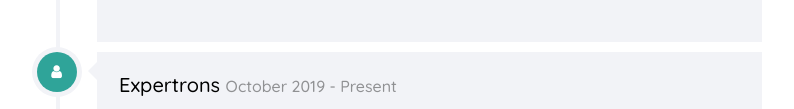
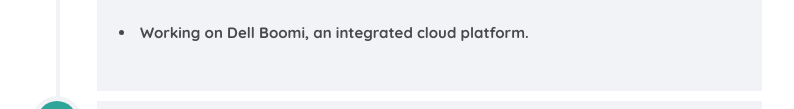
Before and after one commit to prakashreddy44/portfolio, a plain HTML site: page index.html in a window 1280 px wide. Shown: the part 1806-1915 px from the top of the page, without its empty margins (396-1190 px from the left). Drawn offline with nearby package versions, Linux system fonts and the light colour scheme; a web font is replaced by a local one.

Commit message:
Update index.html

```diff
--- a/index.html
+++ b/index.html
@@ -340,6 +340,7 @@
                                        <p><strong><a href="https://www.globalfoundries.com/">Intern</a></strong></p>
 									   <li><strong>The world’s leading specialty foundry.</strong></li>
 									   <li><strong>My work focuses on Java & Sql</strong></li></p>
+									   <li><strong>Working on Dell Boomi, an integrated cloud platform.</strong></li></p>
 									   <p></p>
 					               </div>
 					            </div>
```
